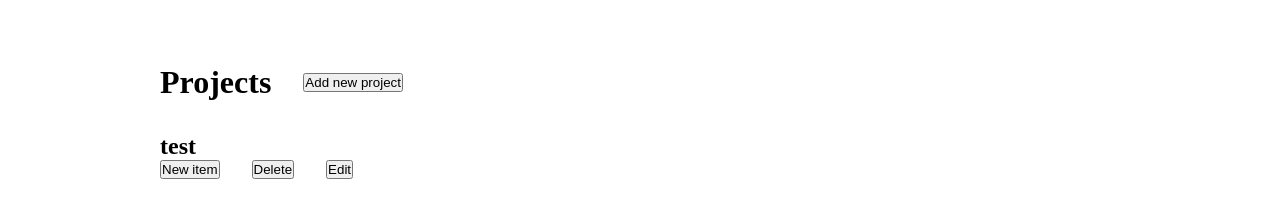
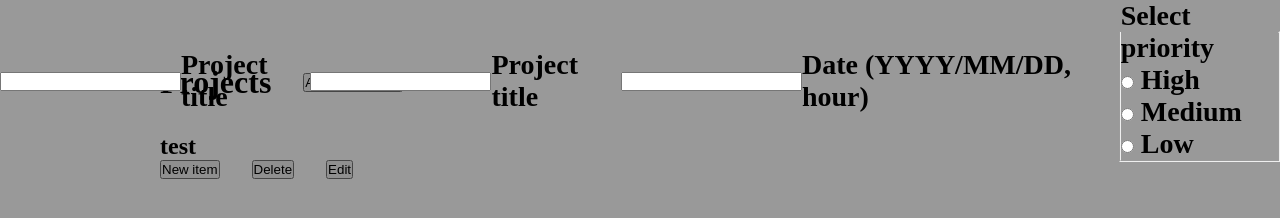
Before and after one commit to kizwolak/To-do-list, a website built with webpack: page src/index.html in a window 1280 px wide. Both pictures are taken after a click on the button "Add new project". Built offline with nearby package versions, Linux system fonts and the light colour scheme.

Commit message:
Begin modal logic

```diff
--- /dev/null
+++ b/src/addNew.js
@@ -0,0 +1,5 @@
+import createProject from "./projectCreate";
+
+export default addNewFunction() {
+
+}
--- a/src/index.html
+++ b/src/index.html
@@ -20,5 +20,37 @@
 
     </div>
 
+    <div id="addNewModal" class="modal">
+
+        <div id="modal-content">
+            <span class="close">
+                <form id="addNewForm">
+                    <input type="text" id="title" name="title">
+                    <label for="title">Project title</label>
+                    <input type="text" id="description" name="description">
+                    <label for="description">Project title</label>
+                    <input type="text" id="date" name="date">
+                    <label for="date">Date (YYYY/MM/DD, hour)</label>
+                    <fieldset>
+                        <legend>Select priority</legend>
+                        <div>
+                            <input type="radio" id="high" name="high">
+                            <label for="high">High</label>
+                        </div>
+                        <div>
+                            <input type="radio" id="medium" name="medium">
+                            <label for="medium">Medium</label>
+                        </div>
+                        <div>
+                            <input type="radio" id="low" name="low">
+                            <label for="low">Low</label>
+                        </div>
+
+                    </fieldset>
+                </form>
+            </span>
+        </div>
+    </div>
+
 </body>
 </html>
--- a/src/index.js
+++ b/src/index.js
@@ -2,8 +2,11 @@ const datefns = require("date-fns");
 import createProject from "./projectCreate.js";
 import './style.css';
 import generateProjects from "./generateProjects.js";
+import modal from "./modal.js";
 
+const addNew = document.querySelector("#addNew");
 
+modal();
 
 const testProject = createProject("test", "desc", new Date(1997,5,28), "chuuuj");
 generateProjects(testProject);
--- /dev/null
+++ b/src/modal.js
@@ -0,0 +1,13 @@
+export default function modal() {
+    const modal = document.querySelector("#addNewModal");
+    const addNew = document.querySelector("#addNew");
+    const span = document.querySelector(".close");
+
+    addNew.addEventListener('click', () => modal.style.display = "block");
+    span.addEventListener('click', () => modal.style.display = "none");
+    window.addEventListener('click', (e) => {
+        if (e.target == modal) {
+            modal.style.display = "none";
+        }
+    });
+}
--- a/src/style.css
+++ b/src/style.css
@@ -39,3 +39,46 @@ body {
 .main {
     grid-area: main;
 }
+
+.modal {
+    display: none; /* Hidden by default */
+    position: fixed; /* Stay in place */
+    z-index: 1; /* Sit on top */
+    left: 0;
+    top: 0;
+    width: 100%; /* Full width */
+    height: 100%; /* Full height */
+    overflow: auto; /* Enable scroll if needed */
+    background-color: rgb(0,0,0); /* Fallback color */
+    background-color: rgba(0,0,0,0.4); /* Black w/ opacity */
+  }
+
+  /* Modal Content/Box */
+  .modal-content {
+    background-color: #fefefe;
+    margin: 15% auto; /* 15% from the top and centered */
+    padding: 20px;
+    border: 1px solid #888;
+    width: 80%; /* Could be more or less, depending on screen size */
+  }
+
+  /* The Close Button */
+  .close {
+    color: #aaa;
+    float: right;
+    font-size: 28px;
+    font-weight: bold;
+  }
+
+  .close:hover,
+  .close:focus {
+    color: black;
+    text-decoration: none;
+    cursor: pointer;
+  }
+
+  #addNewForm {
+    display: flex;
+    justify-content: center;
+    align-items: center;
+  }
```
